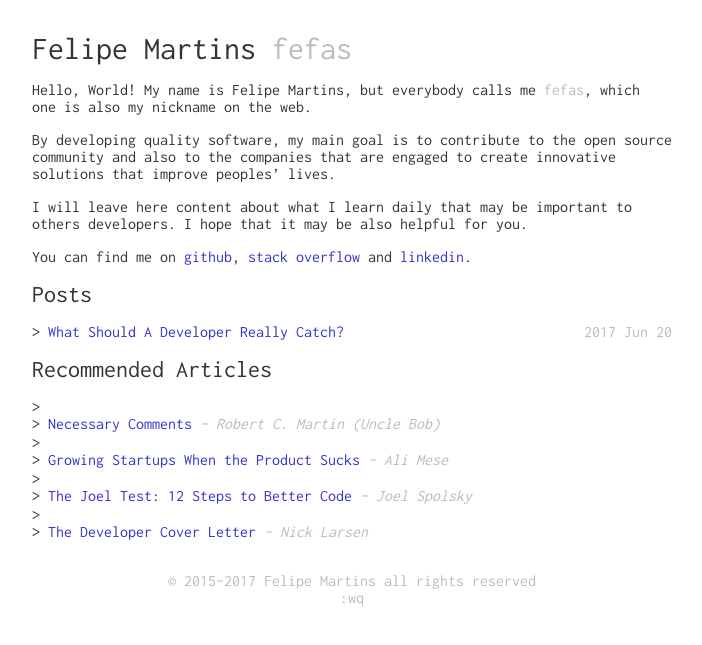
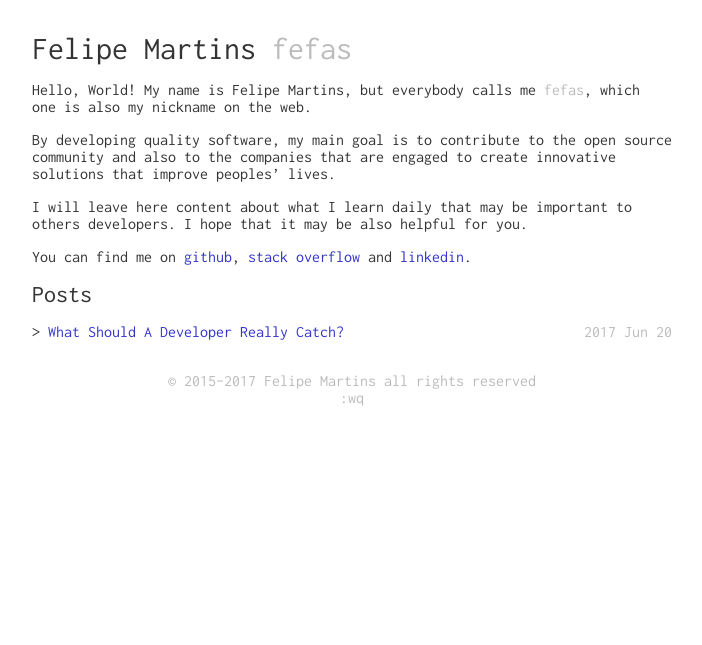
Before and after one commit to fefas/blog.fefas.net, a Jekyll site: the page built from pages/home.md, in a window 1280 px wide. Shown: the top 645 px of the page, without its empty margins (288-990 px from the left). Built offline with Jekyll 4.4.1, drawn with Linux system fonts in a browser that asks for light colours.

Commit message:
Remove Recommended Articles for now

```diff
--- a/_data/recommendedArticles.json
+++ /dev/null
@@ -1,22 +0,0 @@
-[
-  {
-    "title": "Necessary Comments",
-    "url": "https://getpocket.com/a/read/1623814640",
-    "author": "Robert C. Martin (Uncle Bob)"
-  },
-  {
-    "title": "Growing Startups When the Product Sucks",
-    "url": "https://medium.com/swlh/build-a-product-vs-focus-on-growth-addc4d8fa7c2",
-    "author": "Ali Mese"
-  },
-  {
-    "title": "The Joel Test: 12 Steps to Better Code",
-    "url": "https://www.joelonsoftware.com/2000/08/09/the-joel-test-12-steps-to-better-code/",
-    "author": "Joel Spolsky"
-  },
-  {
-    "title": "The Developer Cover Letter",
-    "url": "http://www.stackoverflow.blog/code-for-a-living/developer-cover-letter",
-    "author": "Nick Larsen"
-  }
-]
--- a/assets/styles.sass
+++ b/assets/styles.sass
@@ -23,8 +23,6 @@ $h1-font-size: 2 * $font-size
 $h2-font-size: 1.5 * $font-size
 
 $nickname-font-color: $font-color-subtle
-$author-font-color: $font-color-subtle
-$author-font-style: italic
 
 $wrapper-max-width: 640px
 $wrapper-padding: 1 * $font-size 2 * $font-size
@@ -86,10 +84,6 @@ a
 .nickname
   color: $nickname-font-color
 
-.author
-  color: $author-font-color
-  font-style: $author-font-style
-
 #wrapper
   max-width: $wrapper-max-width
   margin: $margin-to-center
@@ -115,13 +109,6 @@ main
         font-size: $font-size
         content: $content-list-item-before-chars
 
-      p
-        margin: $no-margin
-
-        &:before
-          font-size: $font-size
-          content: $content-list-item-before-chars
-
 footer
   margin-top: $footer-margin-top
   text-align: $footer-text-align
--- a/pages/home.md
+++ b/pages/home.md
@@ -26,9 +26,3 @@ You can find me on
 {% for post in site.posts %}
   * [{{ post.title }}]({{ post.url }}) <span class="post-date">{{ post.date | date: '%Y %b %d' }}</span>
 {% endfor %}
-
-## Recommended Articles
-
-{% for article in site.data.recommendedArticles %}
-  * [{{ article.title }}]({{ article.url }}) <span class="author">- {{ article.author }}</span>
-{% endfor %}
```
